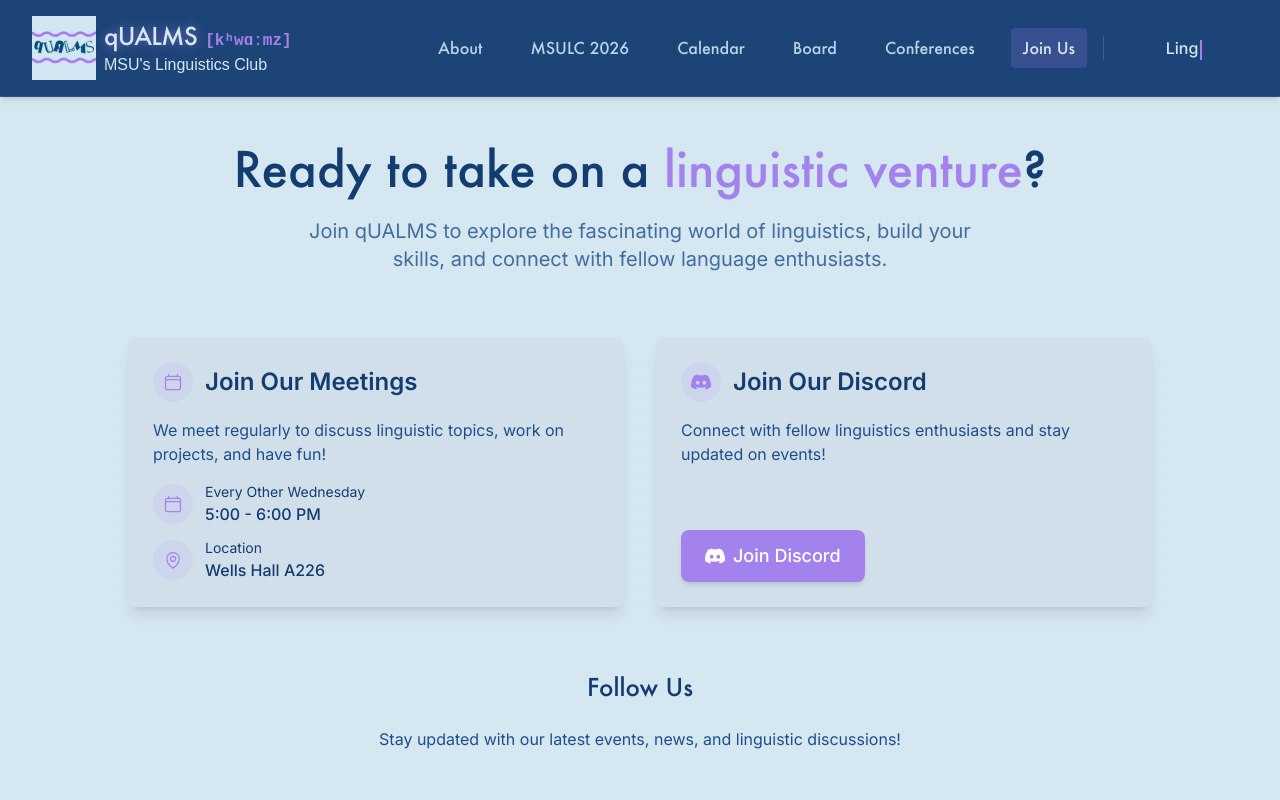
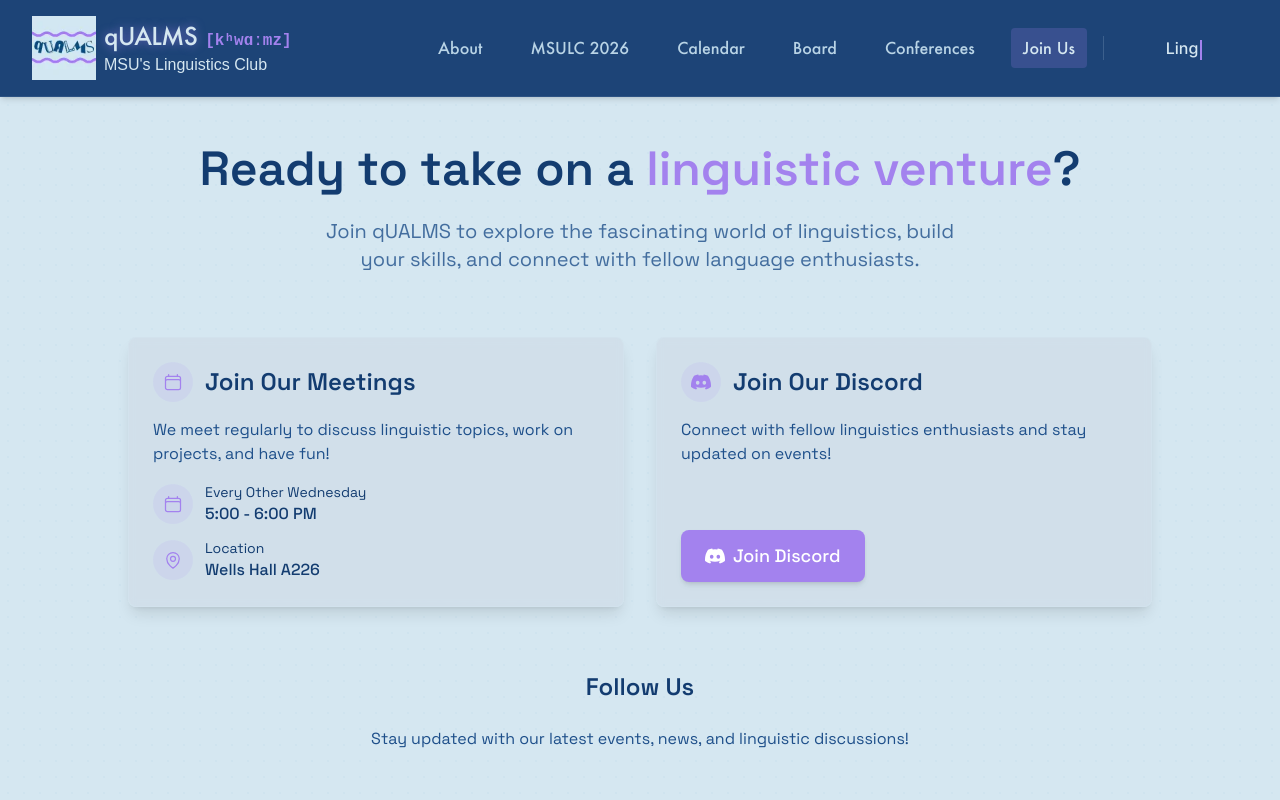
Before and after one commit to DevT02/qUALMS-website, a Next.js app: page /join in a window 1280 px wide. Shown: the top 800 px of the page. Built offline with nearby package versions, Linux system fonts and the light colour scheme; a web font is replaced by a local one.

Commit message:
Apply Space Grotesk to join page

```diff
--- a/src/app/join/page.tsx
+++ b/src/app/join/page.tsx
@@ -5,7 +5,7 @@ import { motion } from 'framer-motion';
 
 export default function JoinUs() {
   return (
-    <div className="relative min-h-screen overflow-hidden scroll-smooth py-12 px-4">
+    <div className="relative min-h-screen overflow-hidden scroll-smooth py-12 px-4 space-grotesk-section">
       <div className="absolute inset-0 pattern-dots text-ice-300/20 -z-10" />
       <motion.div
         initial={{ opacity: 0 }}
```
